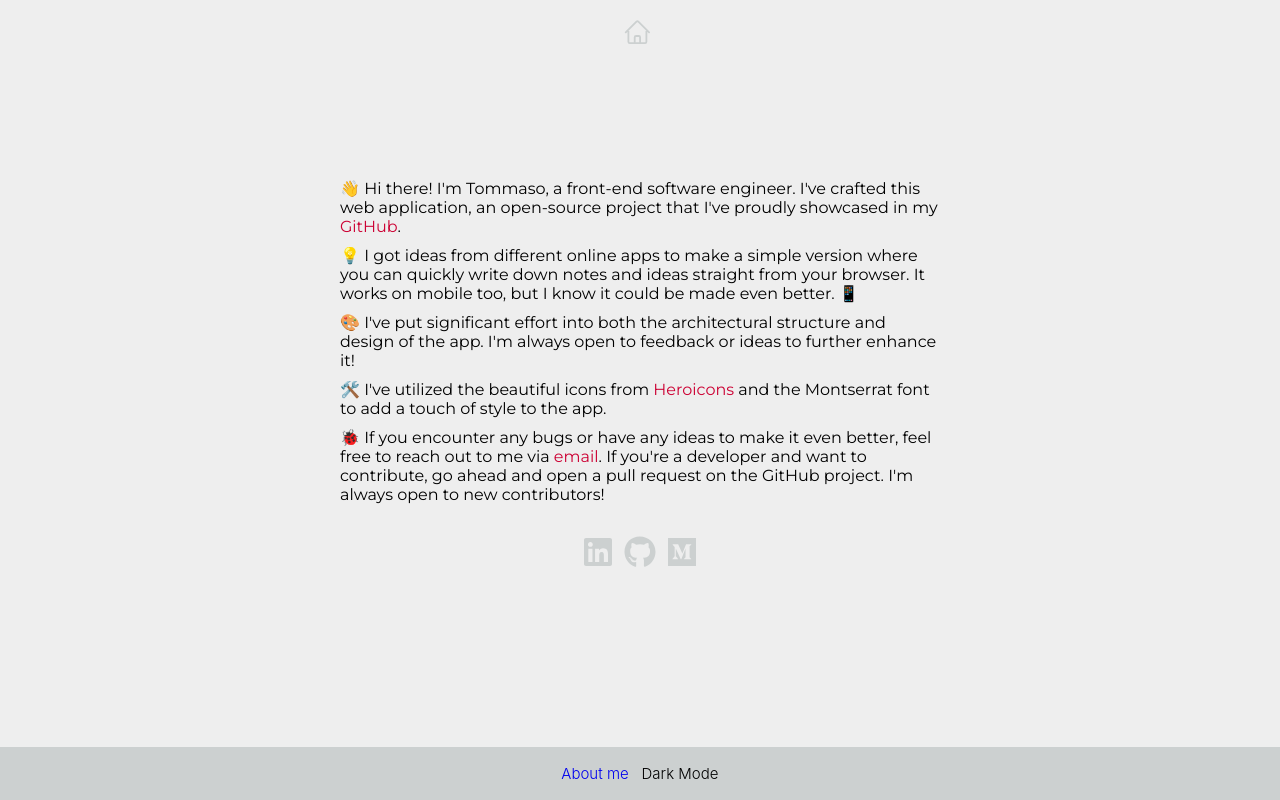
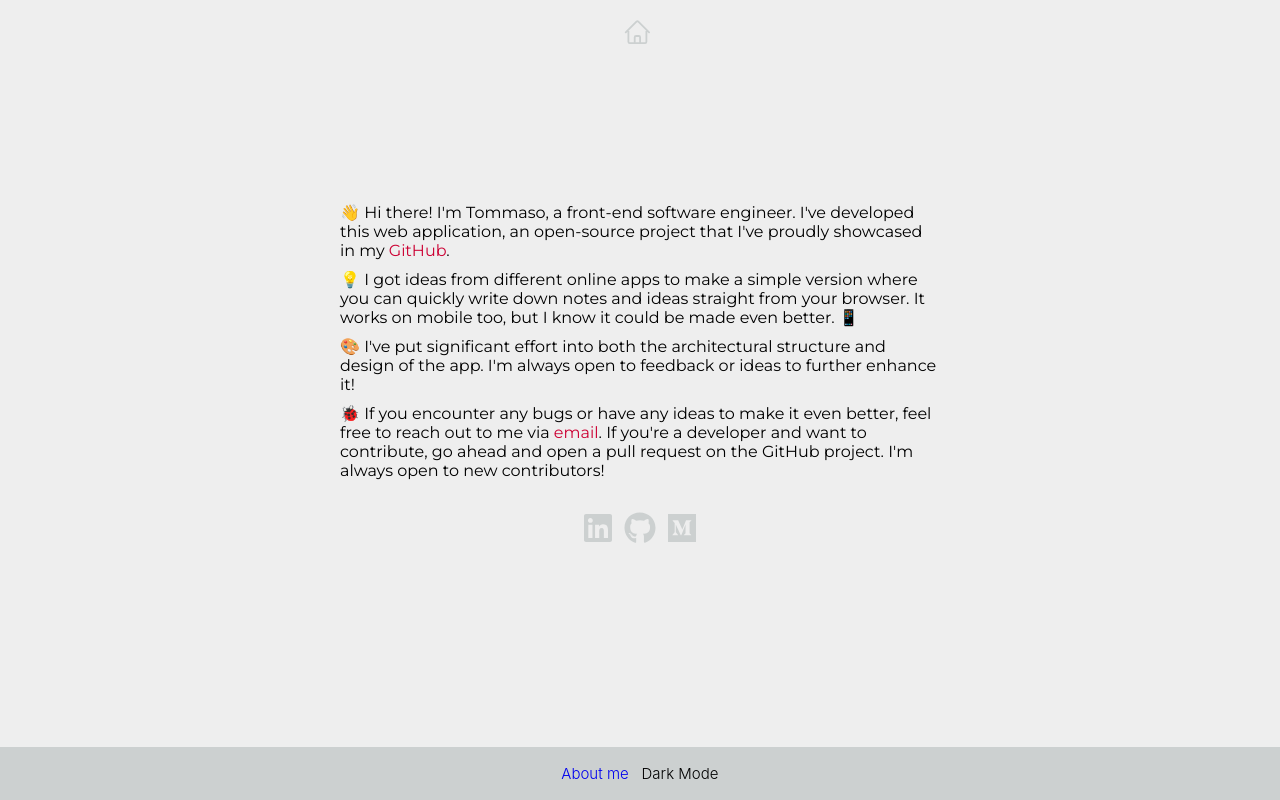
Before and after one commit to tommasogiannoni/quickmemo.dev, a React (Create React App) app: page /about-me in a window 1280 px wide. Built offline with nearby package versions, Linux system fonts and the light colour scheme; a web font is replaced by a local one.

Commit message:
updated about me

```diff
--- a/src/components/AboutMe.js
+++ b/src/components/AboutMe.js
@@ -9,10 +9,9 @@ function AboutMe({theme}) {
         <div className="content-about">
             <div className='text-paragraph' style={{ color: theme.color }}>
             <div className='about-section'>
-                <p>👋 Hi there! I'm Tommaso, a front-end software engineer. I've crafted this web application, an open-source project that I've proudly showcased in my <a href="https://github.com/tommasogiannoni" target="_blank" rel="noopener noreferrer">GitHub</a>.</p>
+                <p>👋 Hi there! I'm Tommaso, a front-end software engineer. I've developed this web application, an open-source project that I've proudly showcased in my <a href="https://github.com/tommasogiannoni" target="_blank" rel="noopener noreferrer">GitHub</a>.</p>
                 <p>💡 I got ideas from different online apps to make a simple version where you can quickly write down notes and ideas straight from your browser. It works on mobile too, but I know it could be made even better. 📱</p>
                 <p>🎨 I've put significant effort into both the architectural structure and design of the app. I'm always open to feedback or ideas to further enhance it!</p>
-                <p>🛠️ I've utilized the beautiful icons from <a href="https://heroicons.com/" target="_blank" rel="noopener noreferrer">Heroicons</a> and the Montserrat font to add a touch of style to the app.</p>
                 <p>🐞 If you encounter any bugs or have any ideas to make it even better, feel free to reach out to me via <a href="mailto:tommaso.giannoni@yahoo.it" target="_blank" rel="noopener noreferrer">email</a>. If you're a developer and want to contribute, go ahead and open a pull request on the GitHub project. I'm always open to new contributors!</p>
             </div>
             </div>
```
